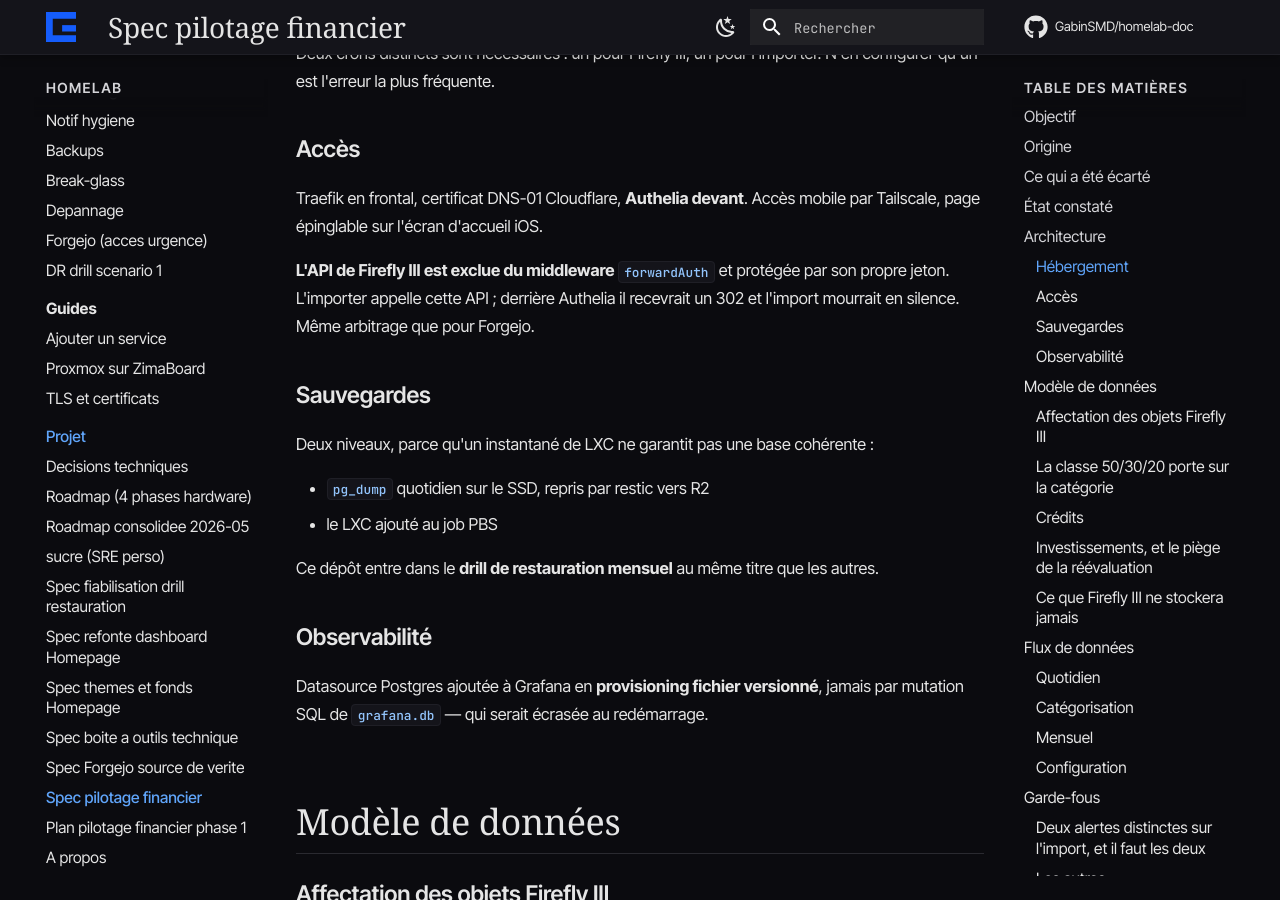
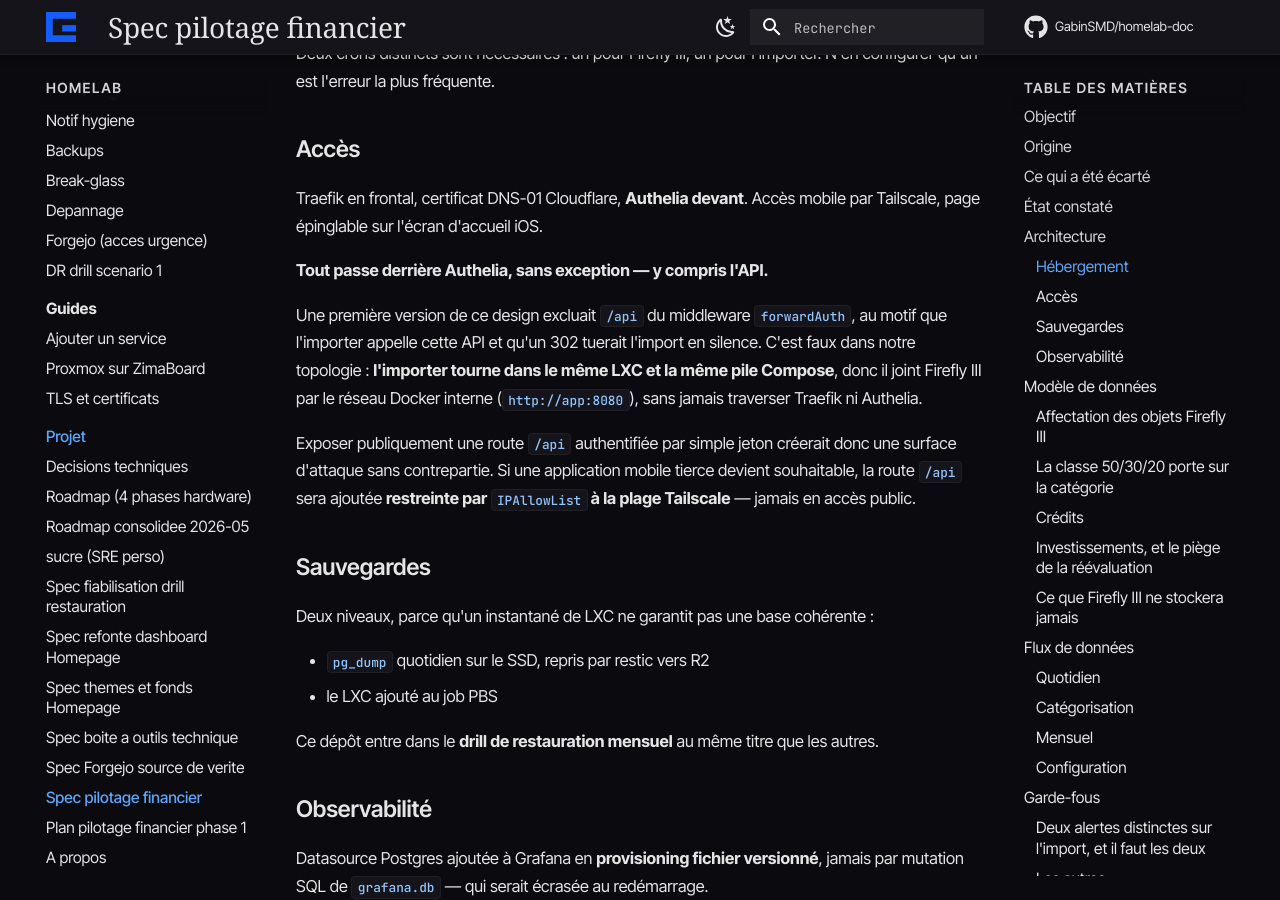
Before and after one commit to GabinSMD/homelab-doc, an MkDocs documentation site: the page built from docs/projet/2026-08-17-pilotage-financier-design.md, in a window 1280 px wide and 900 px high, scrolled down 3360 px. Built offline with MkDocs 1.6.1 and Material for MkDocs 9.7.7, drawn with Linux system fonts in a browser that asks for light colours; some web fonts are replaced; comment, search, counter and statistics services are not loaded.

Commit message:
docs(projet): l'API Firefly III reste derriere Authelia
L'exclusion de /api prevue au spec supposait que l'importer appelle l'API
a travers Traefik. Faux : il tourne dans la meme pile Compose et joint
Firefly III par le reseau Docker interne. L'exclusion ouvrait donc une
route publique authentifiee par simple jeton, sans contrepartie.

Co-Authored-By: Claude Opus 5 (1M context) <noreply@anthropic.com>

```diff
--- a/docs/projet/2026-08-17-pilotage-financier-design.md
+++ b/docs/projet/2026-08-17-pilotage-financier-design.md
@@ -109,9 +109,18 @@ N'en configurer qu'un est l'erreur la plus fréquente.
 Traefik en frontal, certificat DNS-01 Cloudflare, **Authelia devant**. Accès
 mobile par Tailscale, page épinglable sur l'écran d'accueil iOS.
 
-**L'API de Firefly III est exclue du middleware `forwardAuth`** et protégée par
-son propre jeton. L'importer appelle cette API ; derrière Authelia il recevrait
-un 302 et l'import mourrait en silence. Même arbitrage que pour Forgejo.
+**Tout passe derrière Authelia, sans exception — y compris l'API.**
+
+Une première version de ce design excluait `/api` du middleware `forwardAuth`,
+au motif que l'importer appelle cette API et qu'un 302 tuerait l'import en
+silence. C'est faux dans notre topologie : **l'importer tourne dans le même LXC
+et la même pile Compose**, donc il joint Firefly III par le réseau Docker interne
+(`http://app:8080`), sans jamais traverser Traefik ni Authelia.
+
+Exposer publiquement une route `/api` authentifiée par simple jeton créerait donc
+une surface d'attaque sans contrepartie. Si une application mobile tierce devient
+souhaitable, la route `/api` sera ajoutée **restreinte par `IPAllowList` à la
+plage Tailscale** — jamais en accès public.
 
 ### Sauvegardes
 
```
Also changed, not shown: docs/projet/2026-08-17-pilotage-financier-phase1-plan.md (+3 -7 lines).
